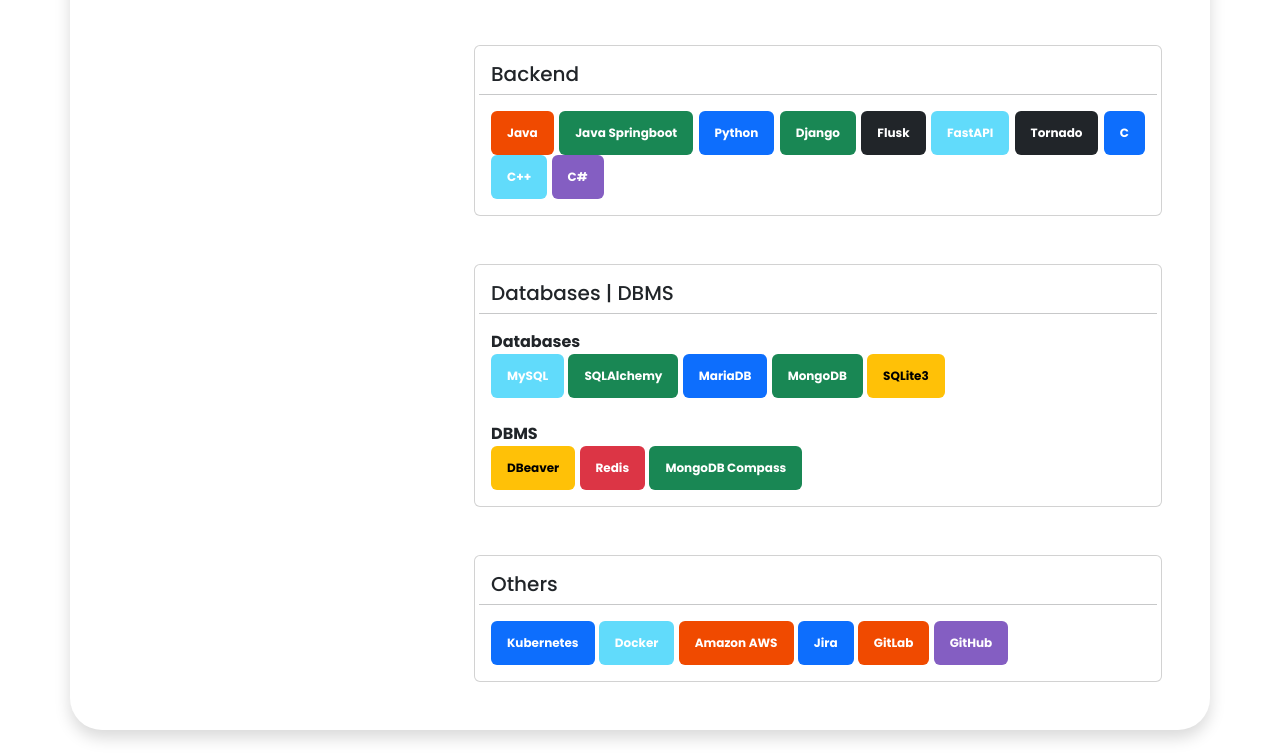
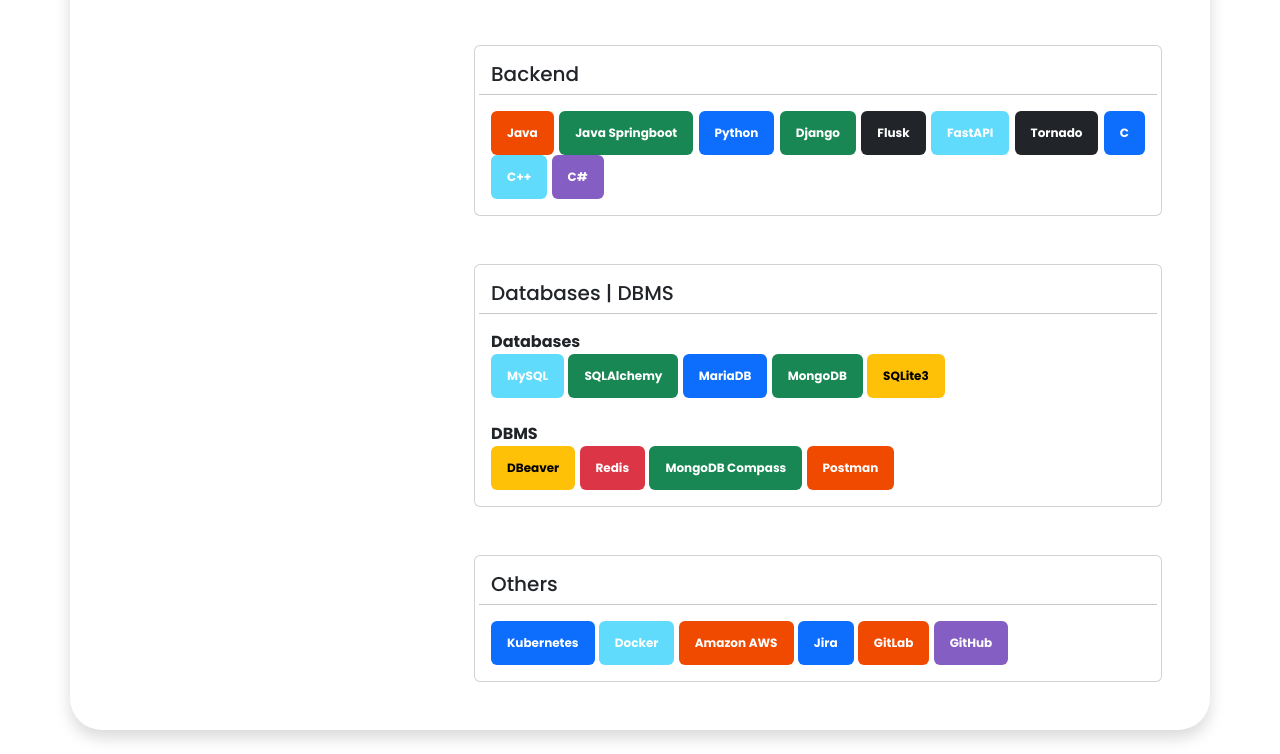
Before and after one commit to pettis1996/pettis1996.github.io, a plain HTML site: page index.html in a window 1280 px wide. Shown: the part 1607-2361 px from the top of the page. Drawn offline with Linux system fonts and the light colour scheme.

Commit message:
Update index.html

```diff
--- a/index.html
+++ b/index.html
@@ -303,7 +303,10 @@
                                 </div>
                                 <div class="badge text-bg-success p-3">
                                     MongoDB Compass
-                                </div </div>
+                                </div>
+                                <div class="badge text-bg-orange p-3">
+                                    Postman
+                                </div>
                             </div>
                         </div>
                     </div>
```
